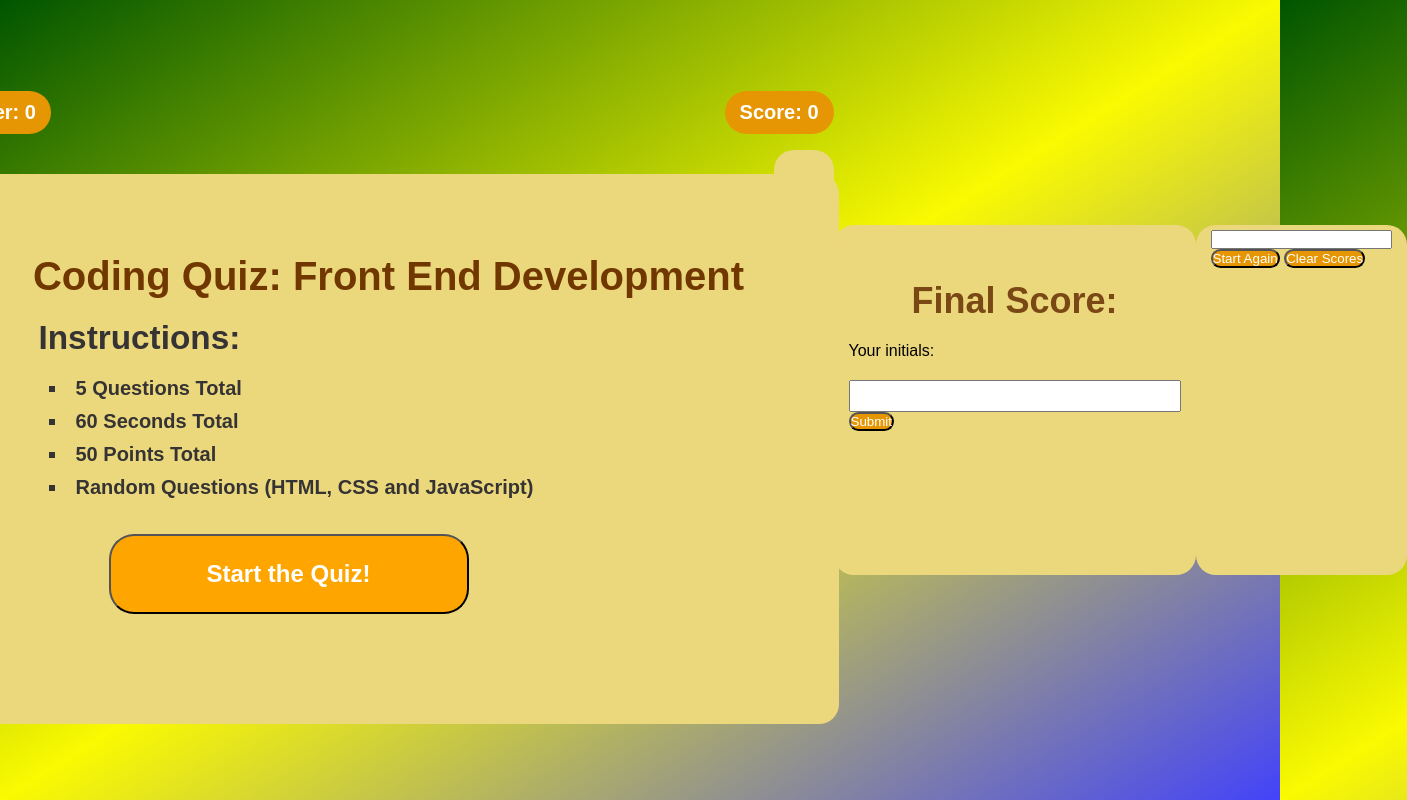
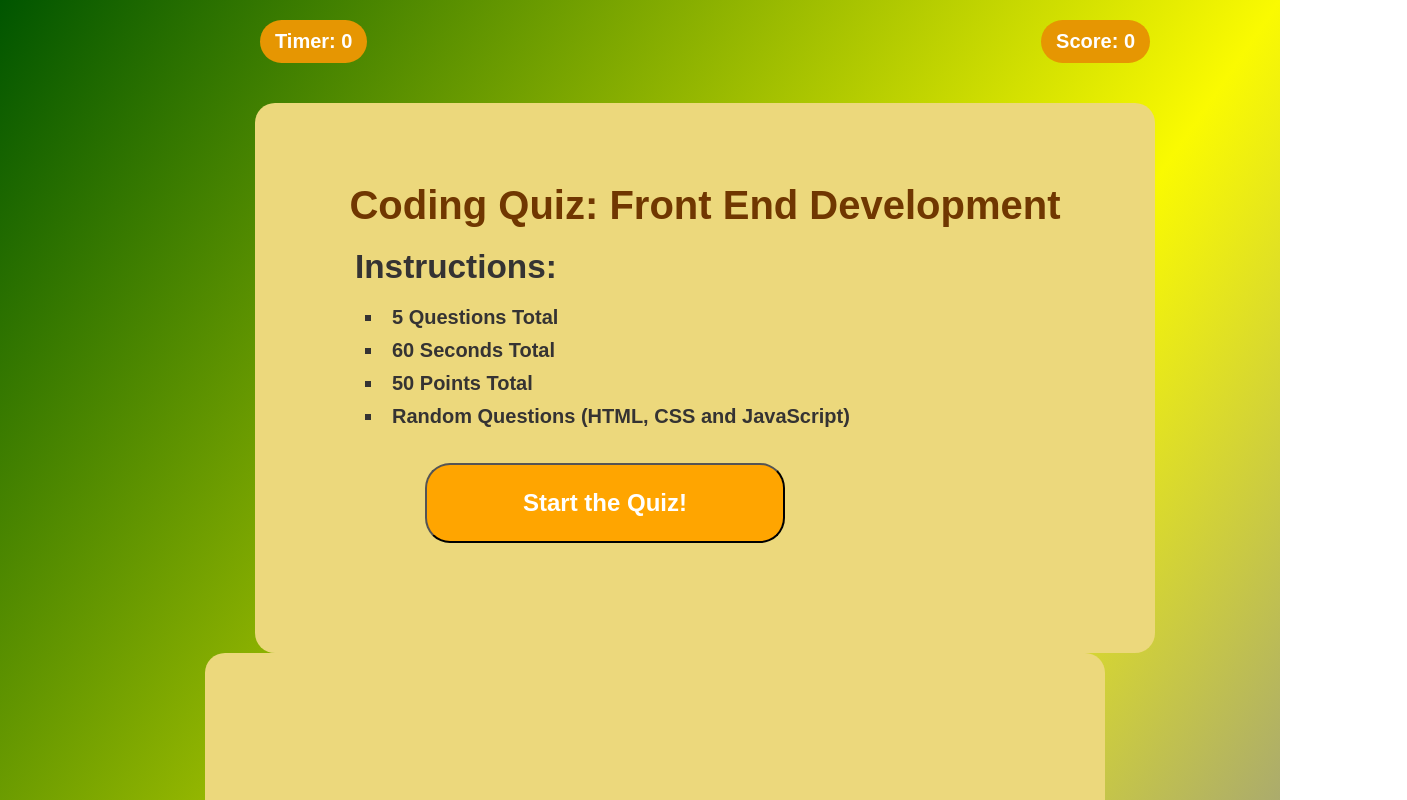
Before and after one commit to ChengyuD/Code-Quiz, a plain HTML site: page index.html in a window 1280 px wide. Shown: the top 800 px of the page, 1407 px wide, since content can reach past the window. Drawn offline with Linux system fonts and the light colour scheme.

Commit message:
Update index.html

```diff
--- a/index.html
+++ b/index.html
@@ -6,14 +6,14 @@
     <meta http-equiv="X-UA-Compatible" content="IE=edge">
     <meta name="viewport" content="width=device-width, initial-scale=1.0">
     <link rel="stylesheet" href="style.css">
-    <title>Coding Quiz</title>
+    <title>Coding Quiz: Front End Development</title>
 </head>
 
 <body>
     <div class="quizBox" id="questionBox">
         <section class="tracker">
             <div class="timeCount">Timer: <span id="timeCount">0</span></div>
-        <div class="scoreCount">Score: <span id ="scoreCount">0</span></div>
+            <div class="scoreCount">Score: <span id="scoreCount">0</span></div>
         </section>
 
         <section class="coverPage" id="coverPage">
@@ -29,15 +29,14 @@
 
             <button id="startBtn">Start the Quiz!</button>
         </section>
-</div>
 
-<div class="quizSet" id="quizSet">
+        <div class="quizSet hidden" id="quizSet">
             <h2 id="quizQuestion" class="quizQuestion"></h2>
             <ul id="ansChoices" class="ansChoices"></ul>
             <div id="choice-react" class="react"></div>
         </div>
 
-<section id="quizEnd" class="quizEnd">
+        <section id="quizEnd" class="quizEnd hidden">
             <p id="finalScore">Final Score: <span id="final-score"></span> </p>
             <div class="initial-input">
                 <label for="initials">Your initials: </label>
@@ -46,12 +45,12 @@
             </div>
         </section>
 
-<section id="scoreResult" class="highScore">
+        <section id="scoreResult" class="highScore hidden">
             <input type="text" id="showResult" name="Show Result">
             <button type="restart" id="restart">Start Again</button>
             <button type="reset" id="reset">Clear Scores</button>
         </section>
-
+    </div>
     <script src="script.js"></script>
 
 </body>
```
Lines whose indentation alone changed are shown as unchanged.
